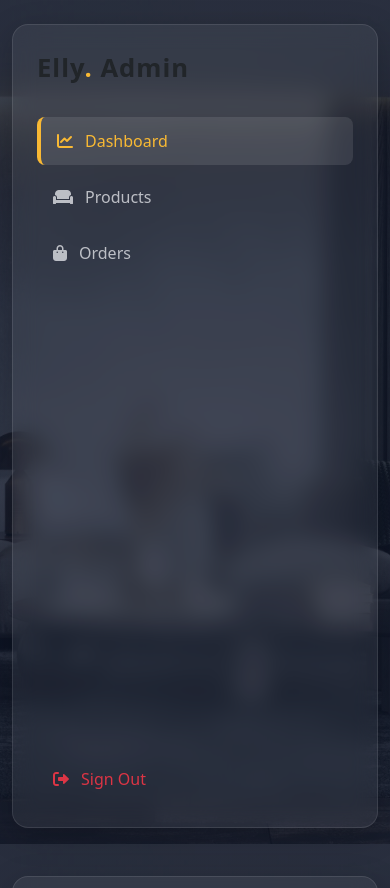
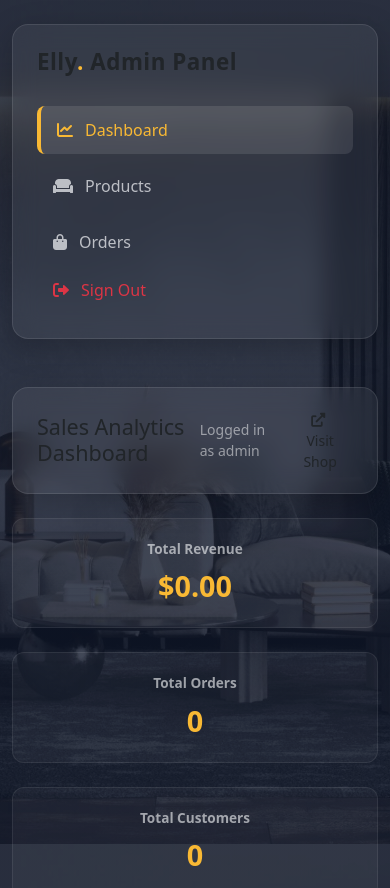
Before and after one commit to Timothykupsoboi/Elly-furniture, a website built with Vite: page admin.html in a window 390 px wide. Shown: the top 888 px of the page. Built offline with nearby package versions, Linux system fonts and the light colour scheme; no server answers.

Commit message:
style: rename admin logo to Elly. Admin Panel, improve sidebar wrapping and reduce sales chart container vertical height

```diff
--- a/admin.html
+++ b/admin.html
@@ -52,21 +52,34 @@
         }
 
         .sidebar {
-            height: calc(100vh - 40px);
+            height: auto;
+            min-height: calc(100vh - 40px);
             position: sticky;
             top: 20px;
             z-index: 100;
         }
 
         .sidebar-brand {
-            font-size: 1.6rem;
+            font-size: 1.4rem;
             font-weight: 700;
             margin-bottom: 30px;
-            letter-spacing: 1px;
+            letter-spacing: 0.5px;
+            line-height: 1.2;
+            white-space: normal;
+            word-break: break-word;
         }
 
         .sidebar-brand span {
             color: #f9b934;
+        }
+
+        @media (max-width: 767.98px) {
+            .sidebar {
+                min-height: auto;
+                height: auto;
+                position: relative;
+                top: 0;
+            }
         }
 
         .nav-menu {
@@ -263,7 +276,7 @@
             <div class="col-md-3 col-lg-2 mb-4">
                 <div class="glass-panel sidebar d-flex flex-column justify-content-between">
                     <div>
-                        <div class="sidebar-brand">Elly<span>.</span> Admin</div>
+                        <div class="sidebar-brand">Elly<span>.</span> Admin Panel</div>
 
                         <div class="nav-menu">
                             <button class="nav-menu-btn active" id="btn-tab-dashboard" onclick="switchTab('dashboard')">
@@ -345,13 +358,13 @@
 
                         <div class="row">
                             <div class="col-lg-8 mb-4">
-                                <div style="position: relative; height: 300px;">
+                                <div style="position: relative; height: 260px; max-height: 40vh;">
                                     <canvas id="salesChart"></canvas>
                                 </div>
                             </div>
                             <div class="col-lg-4 mb-4">
                                 <h6 class="font-weight-bold mb-3">Best Selling Products</h6>
-                                <div style="position: relative; height: 250px;">
+                                <div style="position: relative; height: 210px; max-height: 35vh;">
                                     <canvas id="productsPieChart"></canvas>
                                 </div>
                             </div>
```
Also changed, not shown: admin-login.html (+1 -1 lines).
